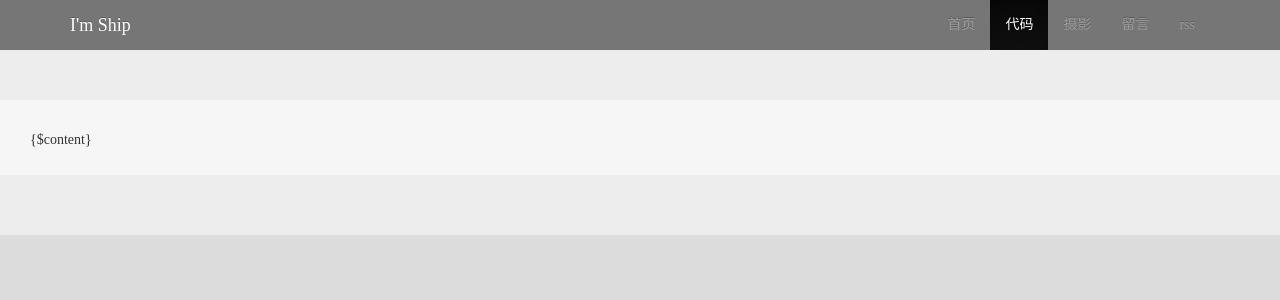
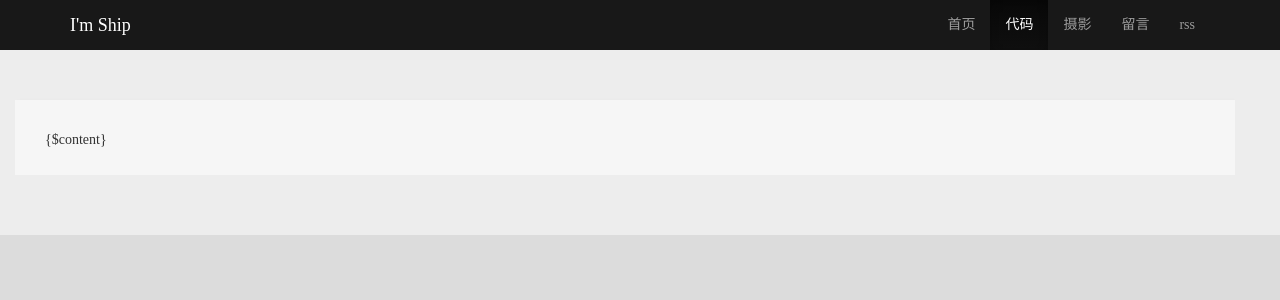
Before and after one commit to flyindance1994/MrShip, a PHP site: page /DbName/application/index/view/cpost/index.html in a window 1280 px wide. Shown: the top 300 px of the page. Run offline with PHP 8.4, Linux system fonts and the light colour scheme; some libraries are stand-ins or nearby versions; some web fonts are replaced.

Commit message:
nav and cpost's img

```diff
--- a/application/index/view/code/index.html
+++ b/application/index/view/code/index.html
@@ -15,7 +15,7 @@
 </head>
 <body style="background-color:gainsboro">
 <div class="navbar navbar-fixed-top navbar-inverse" role="navigation"
-     style="background-color:rgba(0, 0, 0, 0.5);color: #ffffff;background-image: none;border: none">
+     style="background-color:rgba(0, 0, 0, 0.9);color: #ffffff;background-image: none;border: none">
     <div class="container">
         <div class="navbar-header">
             <button type="button" class="navbar-toggle collapsed" data-toggle="collapse" data-target="#navbar"
@@ -50,7 +50,7 @@
             <div class="blog-content-block">
                 <div class="blog-content-text noimg">
                     <a href="/index/Cpost/index/id/{$post->getData('id')}">
-                        <h2>{$post->getData('title')}</h2>
+                        <h3>{$post->getData('title')}</h3>
                     </a>
                     <div class="blog-tag"><a href="#"><span class="glyphicon glyphicon-tag"></span>&nbsp;{$post->getData('type')}</a></div>
                     <a href="#">
--- a/application/index/view/cpost/index.html
+++ b/application/index/view/cpost/index.html
@@ -5,18 +5,20 @@
     <title>Post</title>
     <meta name="author" content="MRSHIP"/>
     <meta name="Resource-type" content="Document"/>
+    <meta name="viewport" content="width=device-width, initial-scale=1.0">
 
+    <link rel="stylesheet" type="text/css" href="/static/node_modules/bootstrap/dist/css/bootstrap.min.css">
+    <link rel="stylesheet" type="text/css" href="/static/node_modules/bootstrap/dist/css/bootstrap-theme.min.css">
     <link rel="stylesheet" type="text/css" href="/static/css/examples.css"/>
     <link rel="stylesheet" type="text/css" href="/static/css/mrship.css"/>
-    <link rel="stylesheet" type="text/css" href="/static/node_modules/bootstrap/dist/css/bootstrap.min.css">
-    <link rel="stylesheet" type="text/css" href="/static/node_modules/bootstrap/dist/css/bootstrap-theme.min.css">
 </head>
-<body style="height:100%;font-family: '思源黑体 CN Medium';background-color:gainsboro;overflow-x: hidden">
+<body style="background-color:gainsboro;overflow-x: hidden">
 <div class="navbar navbar-fixed-top navbar-inverse" role="navigation"
-     style="background-color:rgba(0, 0, 0, 0.5);color: #ffffff;background-image: none;border: none">
+     style="background-color:rgba(0, 0, 0,0.9);color: #ffffff;background-image: none;border: none">
     <div class="container">
-        <div class="navbar-header nav-title ">
-            <button type="button" class="navbar-toggle" data-toggle="collapse" data-target=".navbar-collapse">
+        <div class="navbar-header">
+            <button type="button" class="navbar-toggle collapsed" data-toggle="collapse" data-target="#navbar"
+                    aria-expanded="false" aria-controls="navbar">
                 <span class="sr-only">Toggle navigation</span>
                 <span class="icon-bar"></span>
                 <span class="icon-bar"></span>
@@ -24,14 +26,12 @@
             </button>
             <a class="navbar-brand" href="/" style="color: #FFFFFF">I'm Ship</a>
         </div>
-        <div class="collapse navbar-collapse navbar-right is-collapse">
+        <div id="navbar" class="collapse navbar-collapse navbar-right is-collapse">
             <ul class="nav navbar-nav">
                 <!--<li class="active"><a href="index.html" style="text-align: center"><span>首页</span></a></li>-->
                 <li><a href="/" style="text-align: center"><span>首页</span></a></li>
-                <li class="active"><a href="/index/code" onclick="enterPage(1)"
-                       style="text-align: center"><span>代码</span></a></li>
-                <li><a href="/index/photo" onclick="enterPage(2)" style="text-align: center"><span>摄影</span></a>
-                </li>
+                <li class="active"><a href="/index/code" onclick="enterPage(1)" style="text-align: center"><span>代码</span></a></li>
+                <li><a href="/index/photo" onclick="enterPage(2)" style="text-align: center"><span>摄影</span></a></li>
                 <li><a href="javascript:void(0)" onclick="enterPage(3)" style="text-align: center"><span>留言</span></a>
                 </li>
                 <li><a href="javascript:void(0)" onclick="enterPage(4)" style="text-align: center"><span>rss</span></a>
@@ -40,10 +40,10 @@
         </div><!-- /.nav-collapse -->
     </div><!-- /.container -->
 </div>
-<div class="container" style="height: 100%;width:100%;position: relative;margin: 0;padding: 0 0 60px 0">
+<div class="container col-sm-12" style="position: relative;margin: 0;padding: 0 0 60px 0">
     <div style="height: 100%;width:100%;position:absolute;background-color: rgba(255,255,255,0.5);margin: 0;padding: 0"></div>
-    <div class="row">
-        <div class="col-lg-12">
+    <div class="row col-sm-12">
+        <div class="col-sm-12">
             <div class="blog-content-area" style="padding-top: 100px">
                 <div class="blog-content-block">
                     {$content}
@@ -52,5 +52,10 @@
         </div>
     </div>
 </div>
+<script src="/static/js/jquery.min.js"></script>
+<script src="/static/js/jquery-ui.min.js"></script>
+
+<script type="text/javascript" src="/static/js/examples.js"></script>
+<script type="text/javascript" src="/static/node_modules/bootstrap/dist/js/bootstrap.min.js"></script>
 </body>
 </html>
--- a/application/index/view/photo/index.html
+++ b/application/index/view/photo/index.html
@@ -15,7 +15,7 @@
 </head>
 <body class="ship" style="background-color:gainsboro;background-size: cover;overflow-x: hidden">
 <div class="navbar navbar-fixed-top navbar-inverse" role="navigation"
-     style="background-color:rgba(0, 0, 0, 0.5);color: #ffffff;background-image: none;border: none">
+     style="background-color:rgba(0, 0, 0, 0.9);color: #ffffff;background-image: none;border: none">
     <div class="container">
         <div class="navbar-header nav-title ">
             <button type="button" class="navbar-toggle" data-toggle="collapse" data-target=".navbar-collapse">
--- a/public/static/css/mrship.css
+++ b/public/static/css/mrship.css
@@ -91,3 +91,7 @@
     font-size: 24px;
     margin-top: 0;
 }
+
+img{
+    max-width: 100%;
+}
```
Also changed, not shown: application/index/view/index/index.html (+11 -11 lines).
